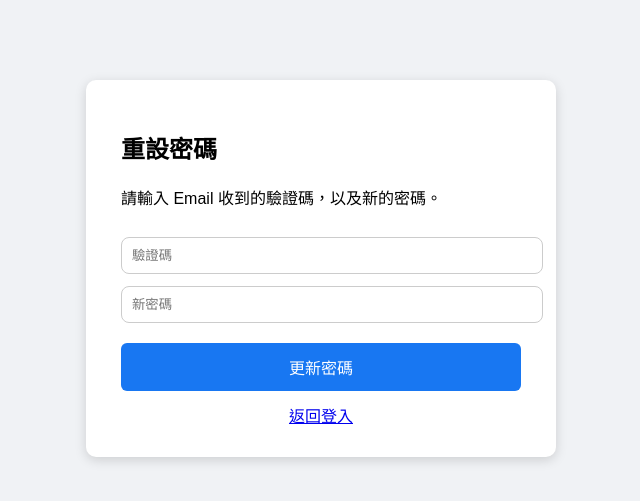
After one commit to DanielYut/final_project_blog, a Flask app: page /reset in a window 1280 px wide. The commit adds this page. Shown: the top 501 px of the page, without its empty margins (319-959 px from the left). Run offline with Flask 3, Linux system fonts and the light colour scheme.

Commit message:
resetpwd

```diff
--- a/app.py
+++ b/app.py
@@ -1,8 +1,10 @@
 from flask import Flask, render_template, redirect
-from extensions import db, login_manager
+from extensions import db, login_manager, mail
 from faker import Faker
 import random, json, os
 from flask_login import logout_user
+from flask_mail import Mail
+
 
 def create_app():
     app = Flask(__name__)
@@ -10,7 +12,17 @@ def create_app():
     app.config["SQLALCHEMY_DATABASE_URI"] = "sqlite:///campushub.db"
     app.config["SQLALCHEMY_TRACK_MODIFICATIONS"] = False
 
+    # Email Config
+    app.config["MAIL_SERVER"] = "smtp.gmail.com"
+    app.config["MAIL_PORT"] = 587
+    app.config["MAIL_USE_TLS"] = True
+    app.config["MAIL_USERNAME"] = "daniel950401@gmail.com"        # 你自己換
+    app.config["MAIL_PASSWORD"] = "dmoi ylhi uaib tldg"            # 你自己換
+    app.config["MAIL_DEFAULT_SENDER"] = "daniel950401@gmail.com"   # 你自己換
+
+    # Init extensions
     db.init_app(app)
+    mail.init_app(app)
     login_manager.init_app(app)
 
     # Models
@@ -20,75 +32,68 @@ def create_app():
     # Blueprints
     from routes.auth import auth_bp
     from routes.posts import posts_bp
+    from routes.reset import reset_bp
+
     app.register_blueprint(auth_bp)
     app.register_blueprint(posts_bp)
+    app.register_blueprint(reset_bp)
 
-    # -------------------------------------------------
-    # 1. 強制首頁 → 登入頁
-    # -------------------------------------------------
+    # ---------------------------
+    # Routes
+    # ---------------------------
+
     @app.route("/")
     def force_login():
         return redirect("/login")
 
-    # -------------------------------------------------
-    # 2. 訪客模式（強制登出 → 未登入狀態）
-    # -------------------------------------------------
     @app.route("/guest")
     def guest_mode():
         logout_user()
         return redirect("/home")
 
-    # -------------------------------------------------
-    # 3. 首頁（無限滾動載入文章）
-    # -------------------------------------------------
     @app.route("/home")
     def home():
         return render_template("index.html")
 
-    # -------------------------------------------------
+    # ---------------------------
     # Database Initialization
-    # -------------------------------------------------
+    # ---------------------------
     with app.app_context():
         db.create_all()
 
         fake = Faker("en_US")
 
-        # 生成假使用者
+        # Fake Users
         if User.query.count() < 30:
-            print("⚙ Generating 30 English users...")
+            print("Generating fake users...")
             for _ in range(30):
                 name = fake.name()
-                password = "123456"
                 if not User.query.filter_by(username=name).first():
-                    user = User(username=name)
-                    user.set_password(password)
+                    user = User(username=name, email=fake.email())
+                    user.set_password("123456")
                     db.session.add(user)
             db.session.commit()
-            print("✔ Users generated.")
 
         users = User.query.all()
 
-        # 讀取 JSON 文章
+        # Load article data
         json_path = os.path.join(os.path.dirname(__file__), "data/english_articles.json")
         with open(json_path, "r", encoding="utf-8") as f:
             articles = json.load(f)
 
-        # 初次載入假文章
         if Post.query.count() == 0:
-            print("⚙ Importing tagged articles...")
-
+            print("Importing articles...")
             for article in articles:
                 author = random.choice(users)
                 post = Post(
                     title=article["title"],
                     content=article["content"],
-                    tag=article.get("tag", "Life"),  #新增 TAG
+                    tag=article.get("tag", "Life"),
                     user_id=author.id
                 )
                 db.session.add(post)
-
             db.session.commit()
-            print("✔ Successfully imported tagged articles!")
+            print("Imported.")
 
     return app
 
--- a/extensions.py
+++ b/extensions.py
@@ -1,6 +1,7 @@
 from flask_sqlalchemy import SQLAlchemy
 from flask_login import LoginManager
-
+from flask_mail import Mail
 db = SQLAlchemy()
 login_manager = LoginManager()
 login_manager.login_view = "auth.login"
+mail = Mail()
--- a/models/user.py
+++ b/models/user.py
@@ -6,8 +6,14 @@ bcrypt = Bcrypt()
 
 class User(db.Model, UserMixin):
     id = db.Column(db.Integer, primary_key=True)
+
     username = db.Column(db.String(50), unique=True, nullable=False)
+    email = db.Column(db.String(120), unique=True, nullable=False)
+
     password = db.Column(db.String(255), nullable=False)
+
+    reset_code = db.Column(db.String(6), nullable=True)
+    reset_code_expire = db.Column(db.DateTime, nullable=True)
 
     def set_password(self, raw_password):
         self.password = bcrypt.generate_password_hash(raw_password).decode("utf-8")
--- /dev/null
+++ b/routes/reset.py
@@ -0,0 +1,74 @@
+from flask import Blueprint, render_template, request, redirect
+from datetime import datetime, timedelta
+from extensions import db, mail
+from models.user import User
+from flask_mail import Message
+import random, string
+
+reset_bp = Blueprint("reset", __name__)
+
+
+# 產生六位數驗證碼
+def generate_code(length=6):
+    return ''.join(random.choices(string.digits, k=length))
+
+
+# -------------------------------
+# 忘記密碼 - 輸入 Email
+# -------------------------------
+@reset_bp.route("/forgot", methods=["GET", "POST"])
+def forgot_password():
+    if request.method == "POST":
+        email = request.form["email"]
+        user = User.query.filter_by(email=email).first()
+
+        if not user:
+            return render_template("forgot_password.html", error="查無此 Email")
+
+        code = generate_code()
+
+        # 準備存入 DB
+        user.reset_code = code
+        user.reset_code_expire = datetime.now() + timedelta(minutes=10)
+        db.session.commit()
+
+        # 寄信
+        msg = Message(
+            subject="CampusHub 密碼重設驗證碼",
+            recipients=[email],
+            body=f"你的驗證碼是：{code}\n有效時間 10 分鐘。"
+        )
+        mail.send(msg)
+
+        print("已寄出驗證碼：", code)
+
+        return redirect("/reset")
+
+    return render_template("forgot_password.html")
+
+
+# -------------------------------
+# 重設密碼 - 驗證碼 + 新密碼
+# -------------------------------
+@reset_bp.route("/reset", methods=["GET", "POST"])
+def reset_password():
+    if request.method == "POST":
+        code = request.form["code"]
+        new_password = request.form["password"]
+
+        user = User.query.filter_by(reset_code=code).first()
+
+        if not user:
+            return render_template("reset_password.html", error="驗證碼錯誤")
+
+        if datetime.now() > user.reset_code_expire:
+            return render_template("reset_password.html", error="驗證碼已過期，請重新取得")
+
+        user.set_password(new_password)
+        user.reset_code = None
+        user.reset_code_expire = None
+        db.session.commit()
+
+        return redirect("/login")
+
+    return render_template("reset_password.html")
--- /dev/null
+++ b/templates/reset_password.html
@@ -0,0 +1,81 @@
+<!DOCTYPE html>
+<html lang="zh-Hant">
+<head>
+    <meta charset="UTF-8">
+    <title>重設密碼 | CampusHub</title>
+
+    <style>
+        body {
+            background: #f0f2f5;
+            font-family: "Microsoft JhengHei", sans-serif;
+        }
+
+        .form-card {
+            width: 400px;
+            margin: 80px auto;
+            background: white;
+            padding: 30px 35px;
+            border-radius: 10px;
+            box-shadow: 0 3px 12px rgba(0,0,0,0.15);
+        }
+
+        input {
+            width: 100%;
+            padding: 10px;
+            margin-top: 12px;
+            border-radius: 8px;
+            border: 1px solid #ccc;
+        }
+
+        button {
+            width: 100%;
+            margin-top: 20px;
+            padding: 12px;
+            background: #1877f2;
+            border: none;
+            color: white;
+            border-radius: 6px;
+            cursor: pointer;
+            font-size: 16px;
+        }
+
+        button:hover {
+            background: #0c5ed9;
+        }
+
+        .error {
+            color: red;
+            margin-top: 10px;
+            text-align: center;
+            font-size: 14px;
+        }
+
+        .back-link {
+            display: block;
+            text-align: center;
+            margin-top: 12px;
+        }
+    </style>
+</head>
+
+<body>
+
+<div class="form-card">
+    <h2>重設密碼</h2>
+    <p>請輸入 Email 收到的驗證碼，以及新的密碼。</p>
+
+    <form method="POST">
+        <input type="text" name="code" placeholder="驗證碼" required>
+        <input type="password" name="password" placeholder="新密碼" required>
+        <button type="submit">更新密碼</button>
+    </form>
+
+    {% if error %}
+    <p class="error">{{ error }}</p>
+    {% endif %}
+
+    <a class="back-link" href="/login">返回登入</a>
+</div>
+
+</body>
+</html>
```
Also changed, not shown: routes/auth.py (+16 -10 lines), templates/forgot_password.html (added, +80 -0 lines), templates/login.html (+25 -4 lines), templates/register.html (+7 -16 lines), instance/campushub.db.
